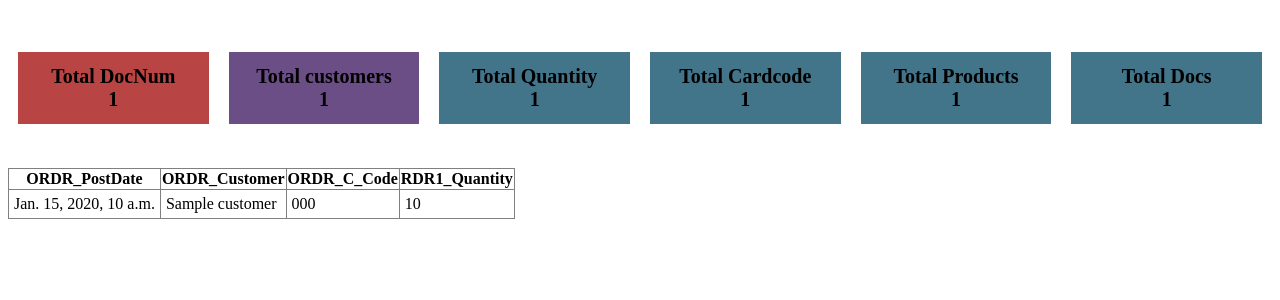
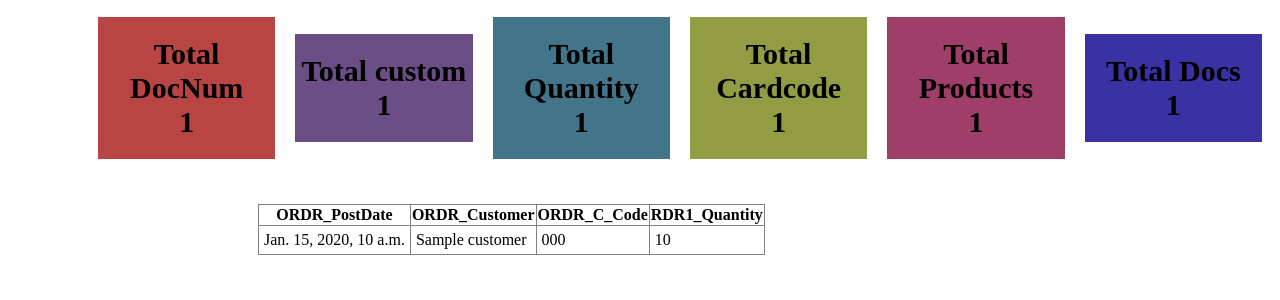
Before and after one commit to PeterMunyua-arch/Dashboard, a Django app: template analysis/templates/analysis/results.html in a window 1280 px wide. Shown: the top 300 px of the page. Run offline with Django 5.2, Linux system fonts and the light colour scheme; the template is opened without the code that fills it: most values are stand-ins (such as "Sample title", 1, 10 or a date in 2020).

Commit message:
newest changes

```diff
--- a/analysis/templates/analysis/results.html
+++ b/analysis/templates/analysis/results.html
@@ -11,7 +11,7 @@
             justify-content: flex-start;
             align-items: center;
             height: 20vh;
-            margin: 0;
+            margin-left: 80px;
             align-content: center;
         }
 
@@ -39,33 +39,34 @@
 <body>
 
     <header>
-        <div class="box" style="background-color: rgb(184, 68, 68);  font-size: 10px; ">
+        <div class="box" style="background-color: rgb(184, 68, 68);  font-size: 15px; ">
             <h1>Total DocNum <br> {{ total_doc_num_count }}</h1>
         </div>
 
-        <div class="box" style="background-color: rgb(107, 78, 133);  font-size: 10px; ">
-            <h1>Total customers <br> {{ total_customers }}</h1>
+        <div class="box" style="background-color: rgb(107, 78, 133);  font-size: 15px; ">
+            <h1>Total custom <br> {{ total_customers }}</h1>
         </div>
 
-        <div class="box" style="background-color: rgb(66, 116, 138);  font-size: 10px; ">
+        <div class="box" style="background-color: rgb(66, 116, 138);  font-size: 15px; ">
             <h1>Total Quantity <br> {{ total_quantity }}</h1>
         </div>
 
-        <div class="box" style="background-color: rgb(66, 116, 138);  font-size: 10px; ">
+        <div class="box" style="background-color: rgb(147, 155, 67);  font-size: 15px; ">
             <h1>Total Cardcode <br> {{ total_cardcode }}</h1>
         </div>
 
-        <div class="box" style="background-color: rgb(66, 116, 138);  font-size: 10px; ">
+        <div class="box" style="background-color: rgb(159, 62, 104);  font-size: 15px; ">
             <h1>Total Products <br> {{ total_products }}</h1>
         </div>
-        <div class="box" style="background-color: rgb(66, 116, 138);  font-size: 10px; ">
+        <div class="box" style="background-color: rgb(57, 49, 164);  font-size: 15px; ">
             <h1>Total Docs <br> {{ total_docs }}</h1>
         </div>
     </header>
+<br>
+<br>
 
 
-
-    <div style="align-items: center; display: flex;">
+    <div style="align-items: center; display: flex; margin-left: 250px;">
         <table border="1">
             <thead>
                 <tr>
--- a/analysis/views.py
+++ b/analysis/views.py
@@ -50,7 +50,7 @@ def display_pivot_tables(request):
         total_customers = cursor.fetchone()[0]
 
 
-    count_query2 = 'SELECT COUNT(DISTINCT Quantity) AS TotalItems FROM (SELECT ORDR.DocDate AS PostDate,  DocNum, CardName AS Customer, ORDR.CardCode AS C_Code, Quantity FROM ORDR JOIN RDR1  ON ORDR.DocEntry = RDR1.DocEntry JOIN OITM ON RDR1.ItemCode = OITM.ItemCode  WHERE year(ORDR.DocDate) = 2023 AND month(ORDR.DocDate) = 12 GROUP BY ORDR.DocDate, DocNum, CardName, ORDR.CardCode, Quantity) AS CombinedDocs'
+    count_query2 = 'SELECT SUM(Quantity) AS TotalItems FROM (SELECT ORDR.DocDate AS PostDate,  DocNum, CardName AS Customer, ORDR.CardCode AS C_Code, Quantity FROM ORDR JOIN RDR1  ON ORDR.DocEntry = RDR1.DocEntry JOIN OITM ON RDR1.ItemCode = OITM.ItemCode  WHERE year(ORDR.DocDate) = 2023 AND month(ORDR.DocDate) = 12 GROUP BY ORDR.DocDate, DocNum, CardName, ORDR.CardCode, Quantity) AS CombinedDocs'
     with connection.cursor() as cursor:
         cursor.execute(count_query2)
         total_quantity = cursor.fetchone()[0]
@@ -72,8 +72,6 @@ def display_pivot_tables(request):
 
 
 
-
-
     connection.close()
 
     return render(request, 'analysis/results.html', {'total_doc_num_count': total_doc_num_count, 'total_customers': total_customers, 'total_quantity': total_quantity,
```
